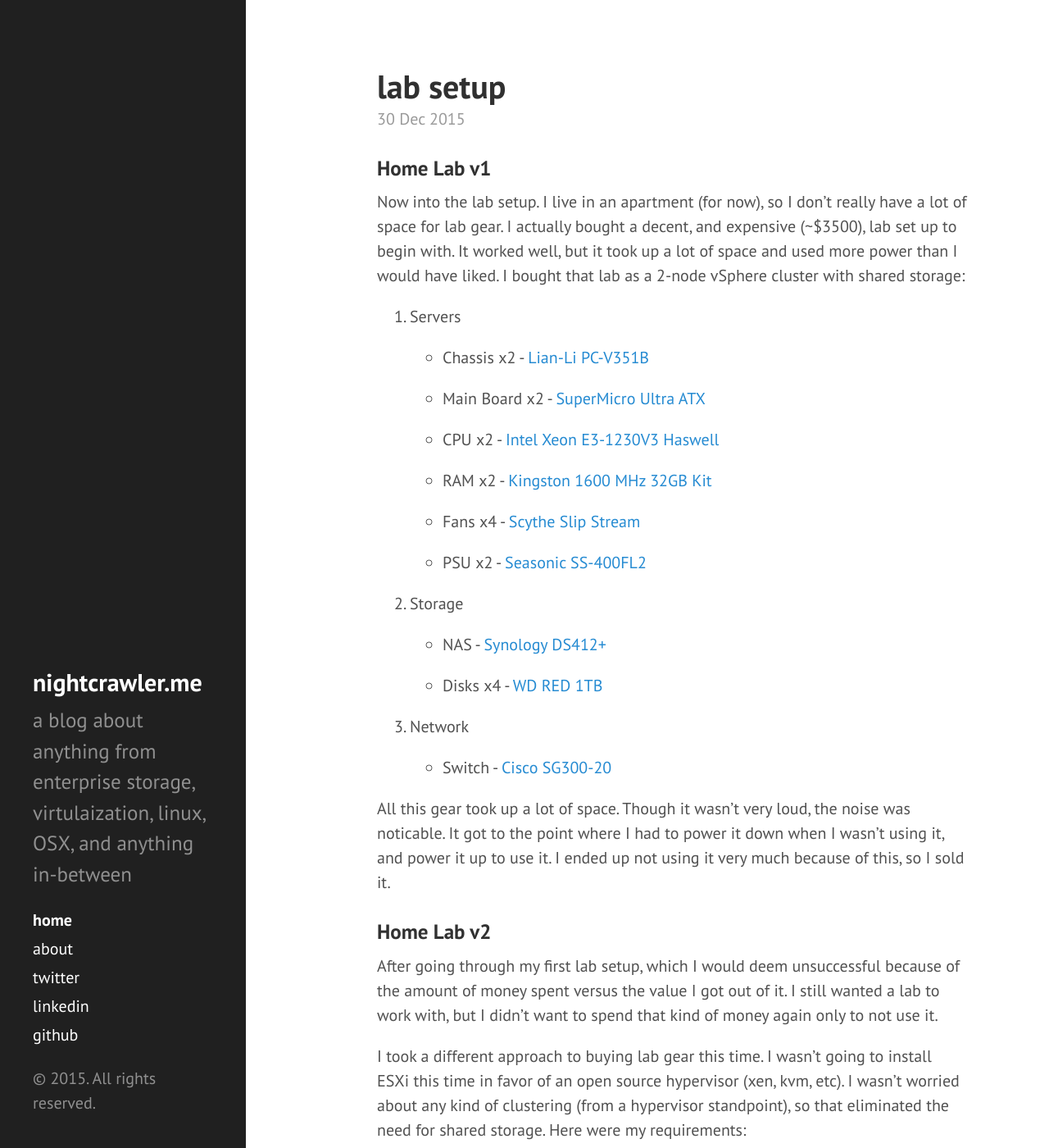
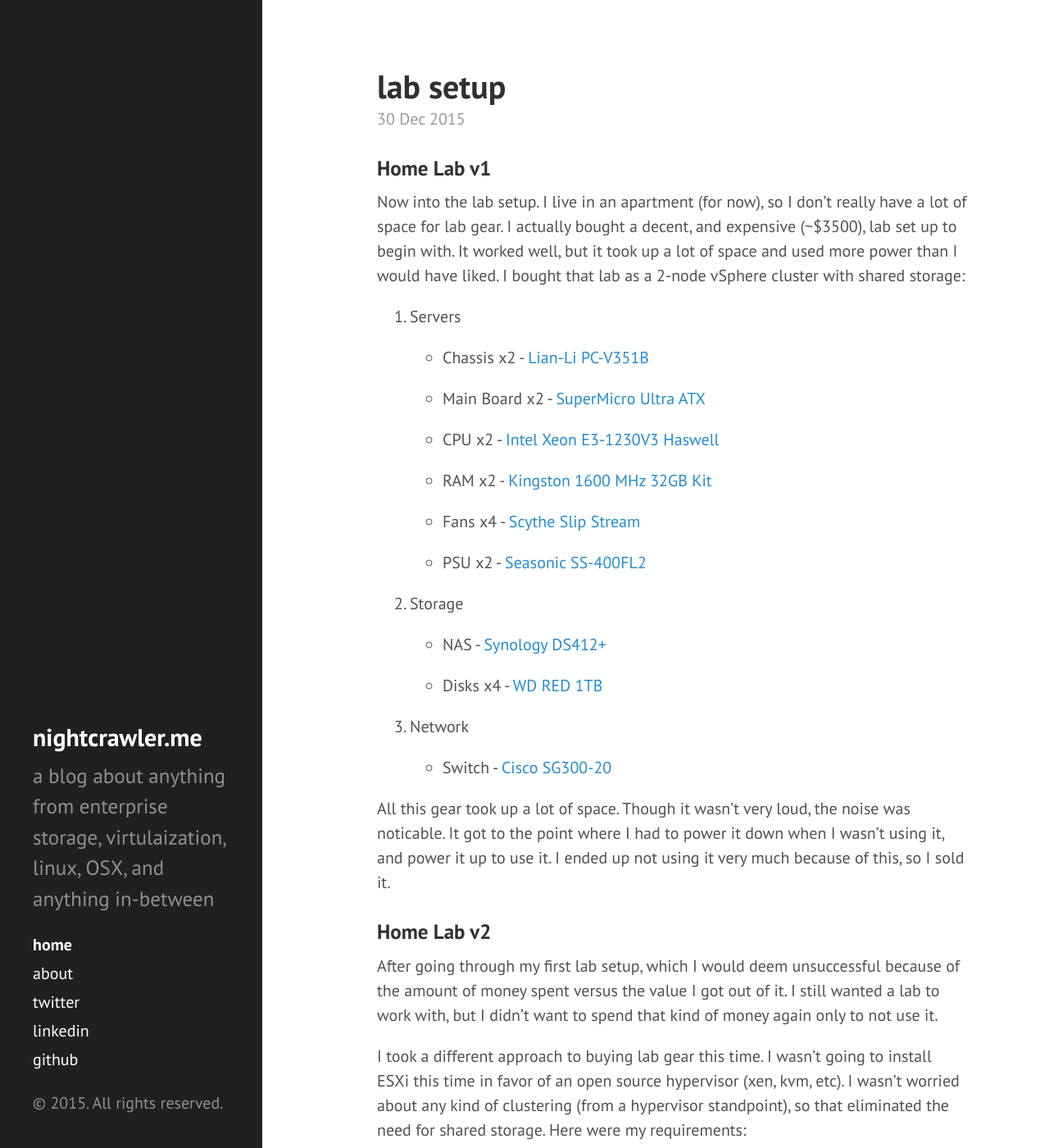
Before and after one commit to nightcrawler086/nightcrawler086.github.io, a Jekyll site: the page built from index.html, in a window 1280 px wide and 1400 px high. Shown: the whole window at 82% size. Built offline with Jekyll 4.4.1, drawn with Linux system fonts in a browser that asks for light colours; the list of posts is cut into pages by our own code.

Commit message:
making the sidebar a little wider

```diff
--- a/public/css/hyde.css
+++ b/public/css/hyde.css
@@ -65,7 +65,7 @@
     top: 0;
     left: 0;
     bottom: 0;
-    width: 15rem;
+    width: 16rem;
     text-align: left;
   }
 }
```
